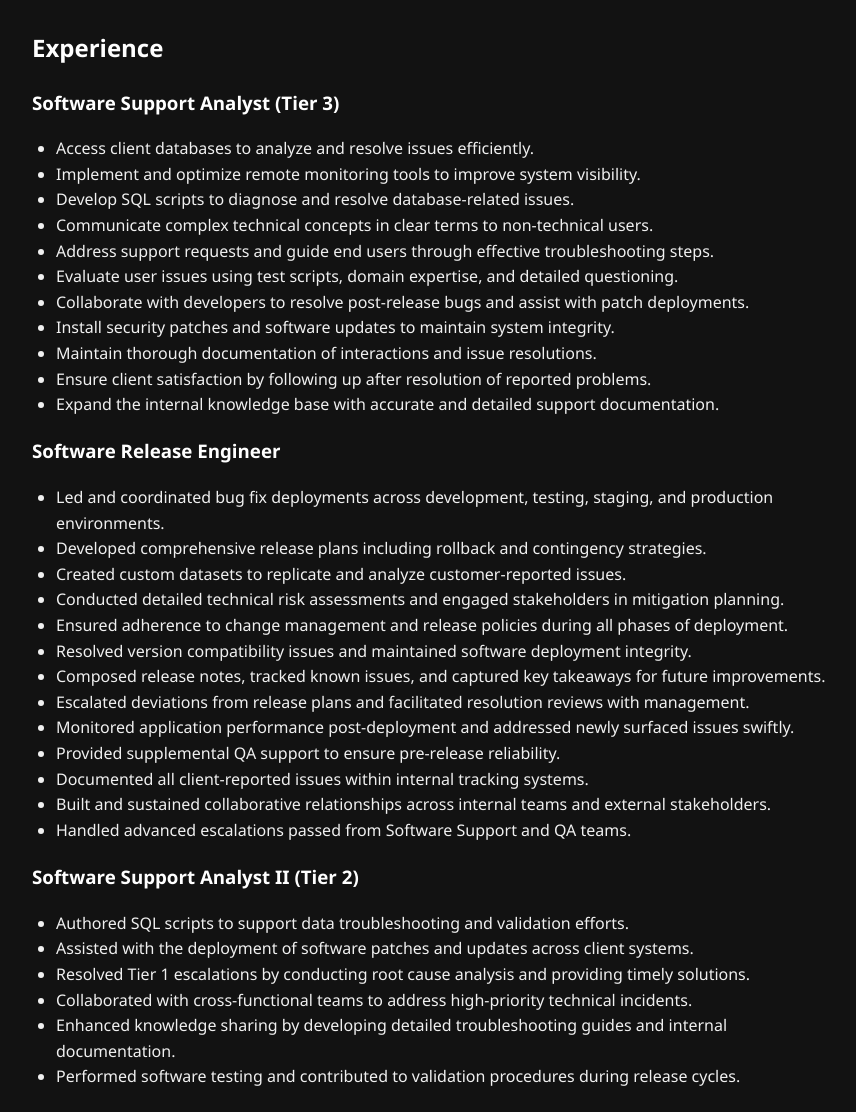
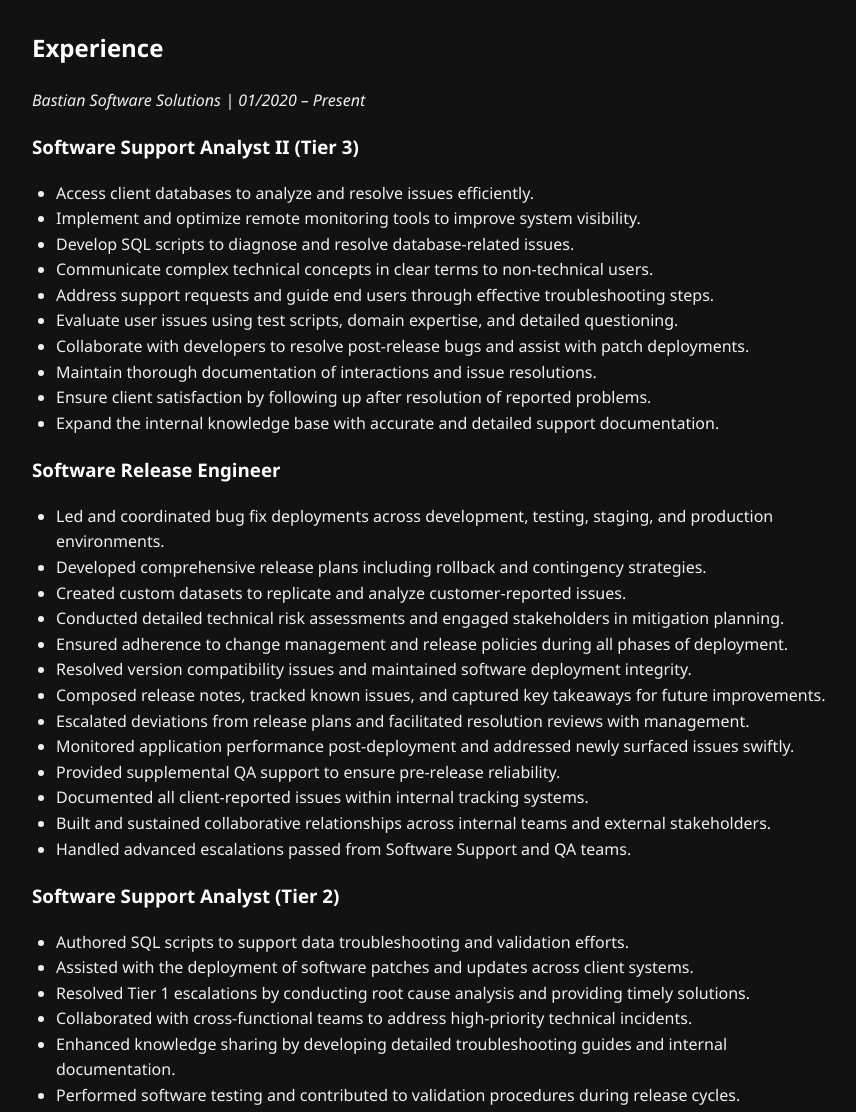
Before and after one commit to labudamike/resume-site, a plain HTML site: page index.html in a window 1280 px wide. Shown: the part 196-1308 px from the top of the page, without its empty margins (208-1064 px from the left). Drawn offline with Linux system fonts and the light colour scheme.

Commit message:
spelling and bullet point changes

```diff
--- a/index.html
+++ b/index.html
@@ -20,8 +20,9 @@
 
     <section>
       <h2>Experience</h2>
+<p><em>Bastian Software Solutions | 01/2020 – Present</em></p>
 
-      <h3>Software Support Analyst (Tier 3)</h3>
+      <h3>Software Support Analyst II (Tier 3)</h3>
 <ul>
   <li>Access client databases to analyze and resolve issues efficiently.</li>
   <li>Implement and optimize remote monitoring tools to improve system visibility.</li>
@@ -30,7 +31,7 @@
   <li>Address support requests and guide end users through effective troubleshooting steps.</li>
   <li>Evaluate user issues using test scripts, domain expertise, and detailed questioning.</li>
   <li>Collaborate with developers to resolve post-release bugs and assist with patch deployments.</li>
-  <li>Install security patches and software updates to maintain system integrity.</li>
+
   <li>Maintain thorough documentation of interactions and issue resolutions.</li>
   <li>Ensure client satisfaction by following up after resolution of reported problems.</li>
   <li>Expand the internal knowledge base with accurate and detailed support documentation.</li>
@@ -53,7 +54,7 @@
   <li>Handled advanced escalations passed from Software Support and QA teams.</li>
 </ul>
 
-      <h3>Software Support Analyst II (Tier 2)</h3>
+      <h3>Software Support Analyst (Tier 2)</h3>
 <ul>
   <li>Authored SQL scripts to support data troubleshooting and validation efforts.</li>
   <li>Assisted with the deployment of software patches and updates across client systems.</li>
@@ -69,7 +70,7 @@
   <li>Maintained high customer satisfaction by following up on support cases to ensure full resolution.</li>
   <li>Diagnosed user-reported issues using test scripts, logs, and targeted questioning.</li>
   <li>Collaborated with developers to identify and resolve bugs, contributing to smoother software rollouts.</li>
-  <li>Installed patches and system updates to improve software security and reliability.</li>
+
   <li>Documented support activity thoroughly to enhance the team's knowledge base and enable faster issue resolution.</li>
   <li>Created and utilized SQL scripts to support database maintenance and troubleshooting.</li>
 </ul>
```
